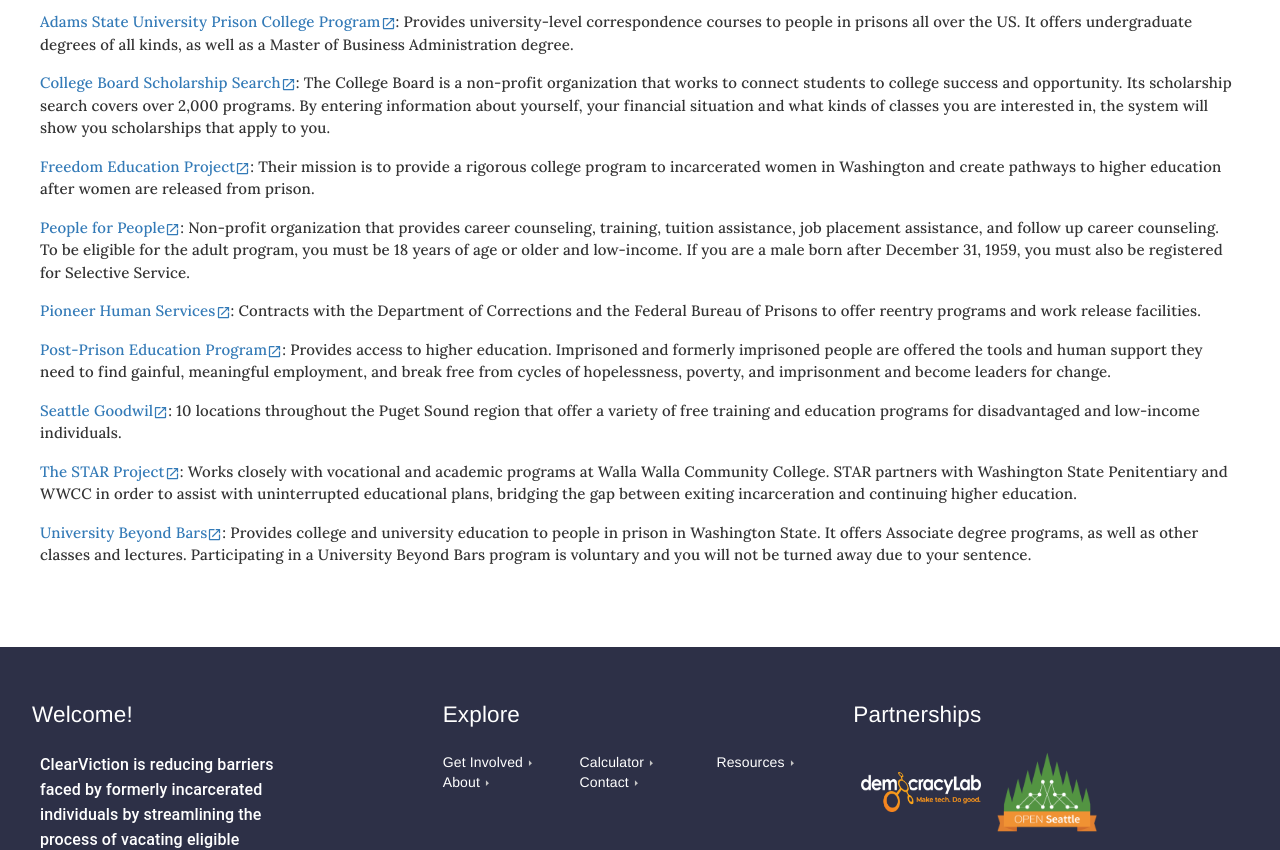
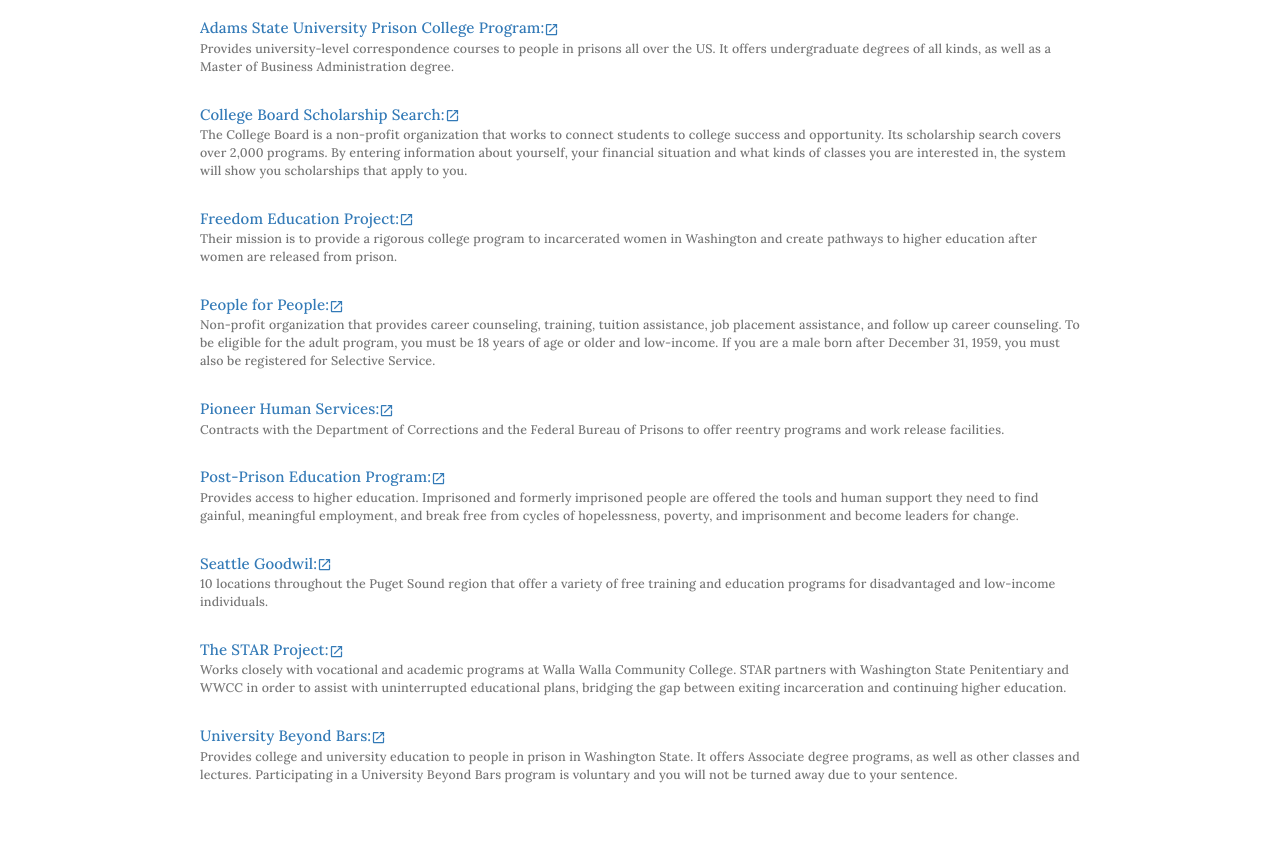
Before and after one commit to openseattle/clearviction-v1, a React (Create React App) app: page /resources/assistance/education in a window 1280 px wide. Shown: the part 3140-3990 px from the top of the page. Built offline with nearby package versions, Linux system fonts and the light colour scheme.

Commit message:
modify links + use listitem api + md container

```diff
--- a/src/Subpages/Resources/EducationHelp.jsx
+++ b/src/Subpages/Resources/EducationHelp.jsx
@@ -1,59 +1,65 @@
-import { Container, List, ListItem, Typography } from "@material-ui/core";
+import {
+  Container,
+  List,
+  ListItem,
+  ListItemText,
+  Typography,
+} from "@material-ui/core";
 import { useResourcesStyles } from "../../Styles/useResourcesStyles";
 import { ExternalLink } from "../../ui-kit/ExternalLink";
 
 const help = [
   {
     url: "http://www.adams.edu/extended_studies/undergrad/prisoncollegeprogram.php",
-    linkText: "Adams State University Prison College Program",
-    text: ": Provides university-level correspondence courses to people in prisons all over the US. It offers undergraduate degrees of all kinds, as well as a Master of Business Administration degree.",
+    linkText: "Adams State University Prison College Program:",
+    text: "Provides university-level correspondence courses to people in prisons all over the US. It offers undergraduate degrees of all kinds, as well as a Master of Business Administration degree.",
   },
   {
     url: "https://bigfuture.collegeboard.org/scholarship-search",
-    linkText: "College Board Scholarship Search",
-    text: ": The College Board is a non-profit organization that works to connect students to college success and opportunity. Its scholarship search covers over 2,000 programs. By entering information about yourself, your financial situation and what kinds of classes you are interested in, the system will show you scholarships that apply to you. ",
+    linkText: "College Board Scholarship Search:",
+    text: "The College Board is a non-profit organization that works to connect students to college success and opportunity. Its scholarship search covers over 2,000 programs. By entering information about yourself, your financial situation and what kinds of classes you are interested in, the system will show you scholarships that apply to you. ",
   },
   {
     url: "http://www.fepps.org/",
-    linkText: "Freedom Education Project",
-    text: ": Their mission is to provide a rigorous college program to incarcerated women in Washington and create pathways to higher education after women are released from prison.",
+    linkText: "Freedom Education Project:",
+    text: "Their mission is to provide a rigorous college program to incarcerated women in Washington and create pathways to higher education after women are released from prison.",
   },
   {
     url: "http://www.pfp.org/pfp/index.aspx",
-    linkText: "People for People",
-    text: ": Non-profit organization that provides career counseling, training, tuition assistance, job placement assistance, and follow up career counseling. To be eligible for the adult program, you must be 18 years of age or older and low-income. If you are a male born after December 31, 1959, you must also be registered for Selective Service. ",
+    linkText: "People for People:",
+    text: "Non-profit organization that provides career counseling, training, tuition assistance, job placement assistance, and follow up career counseling. To be eligible for the adult program, you must be 18 years of age or older and low-income. If you are a male born after December 31, 1959, you must also be registered for Selective Service. ",
   },
   {
     url: "http://pioneerhumanservices.com",
-    linkText: "Pioneer Human Services",
-    text: ": Contracts with the Department of Corrections and the Federal Bureau of Prisons to offer reentry programs and work release facilities. ",
+    linkText: "Pioneer Human Services:",
+    text: "Contracts with the Department of Corrections and the Federal Bureau of Prisons to offer reentry programs and work release facilities. ",
   },
   {
     url: "http://postprisonedu.org/",
-    linkText: "Post-Prison Education Program",
-    text: ": Provides access to higher education. Imprisoned and formerly imprisoned people are offered the tools and human support they need to find gainful, meaningful employment, and break free from cycles of hopelessness, poverty, and imprisonment and become leaders for change. ",
+    linkText: "Post-Prison Education Program:",
+    text: "Provides access to higher education. Imprisoned and formerly imprisoned people are offered the tools and human support they need to find gainful, meaningful employment, and break free from cycles of hopelessness, poverty, and imprisonment and become leaders for change. ",
   },
   {
     url: "http://seattlegoodwill.org/job-training-and-education/programs-and-classes",
-    linkText: "Seattle Goodwil",
-    text: ": 10 locations throughout the Puget Sound region that offer a variety of free training and education programs for disadvantaged and low-income individuals. ",
+    linkText: "Seattle Goodwil:",
+    text: "10 locations throughout the Puget Sound region that offer a variety of free training and education programs for disadvantaged and low-income individuals. ",
   },
   {
     url: "http://thestarproject.us/",
-    linkText: "The STAR Project",
-    text: ": Works closely with vocational and academic programs at Walla Walla Community College. STAR partners with Washington State Penitentiary and WWCC in order to assist with uninterrupted educational plans, bridging the gap between exiting incarceration and continuing higher education. ",
+    linkText: "The STAR Project:",
+    text: "Works closely with vocational and academic programs at Walla Walla Community College. STAR partners with Washington State Penitentiary and WWCC in order to assist with uninterrupted educational plans, bridging the gap between exiting incarceration and continuing higher education. ",
   },
   {
     url: "http://www.universitybeyondbars.org/",
-    linkText: "University Beyond Bars",
-    text: ": Provides college and university education to people in prison in Washington State. It offers Associate degree programs, as well as other classes and lectures. Participating in a University Beyond Bars program is voluntary and you will not be turned away due to your sentence. ",
+    linkText: "University Beyond Bars:",
+    text: "Provides college and university education to people in prison in Washington State. It offers Associate degree programs, as well as other classes and lectures. Participating in a University Beyond Bars program is voluntary and you will not be turned away due to your sentence. ",
   },
 ];
 
 const EducationHelp = () => {
   const classes = useResourcesStyles();
   return (
-    <Container className={classes.regularContainer}>
+    <Container className={classes.regularContainer} maxWidth="md">
       <Typography
         className={classes.colorfulHeadingStyle}
         variant="h3"
@@ -64,12 +70,14 @@ const EducationHelp = () => {
       <List>
         {help.map((helpItem, idx) => (
           <ListItem key={idx}>
-            <Typography>
-              <ExternalLink href={helpItem.url}>
-                {helpItem.linkText}
-              </ExternalLink>
-              {helpItem.text}
-            </Typography>
+            <ListItemText
+              primary={
+                <ExternalLink href={helpItem.url}>
+                  {helpItem.linkText}
+                </ExternalLink>
+              }
+              secondary={helpItem.text}
+            />
           </ListItem>
         ))}
       </List>
```
